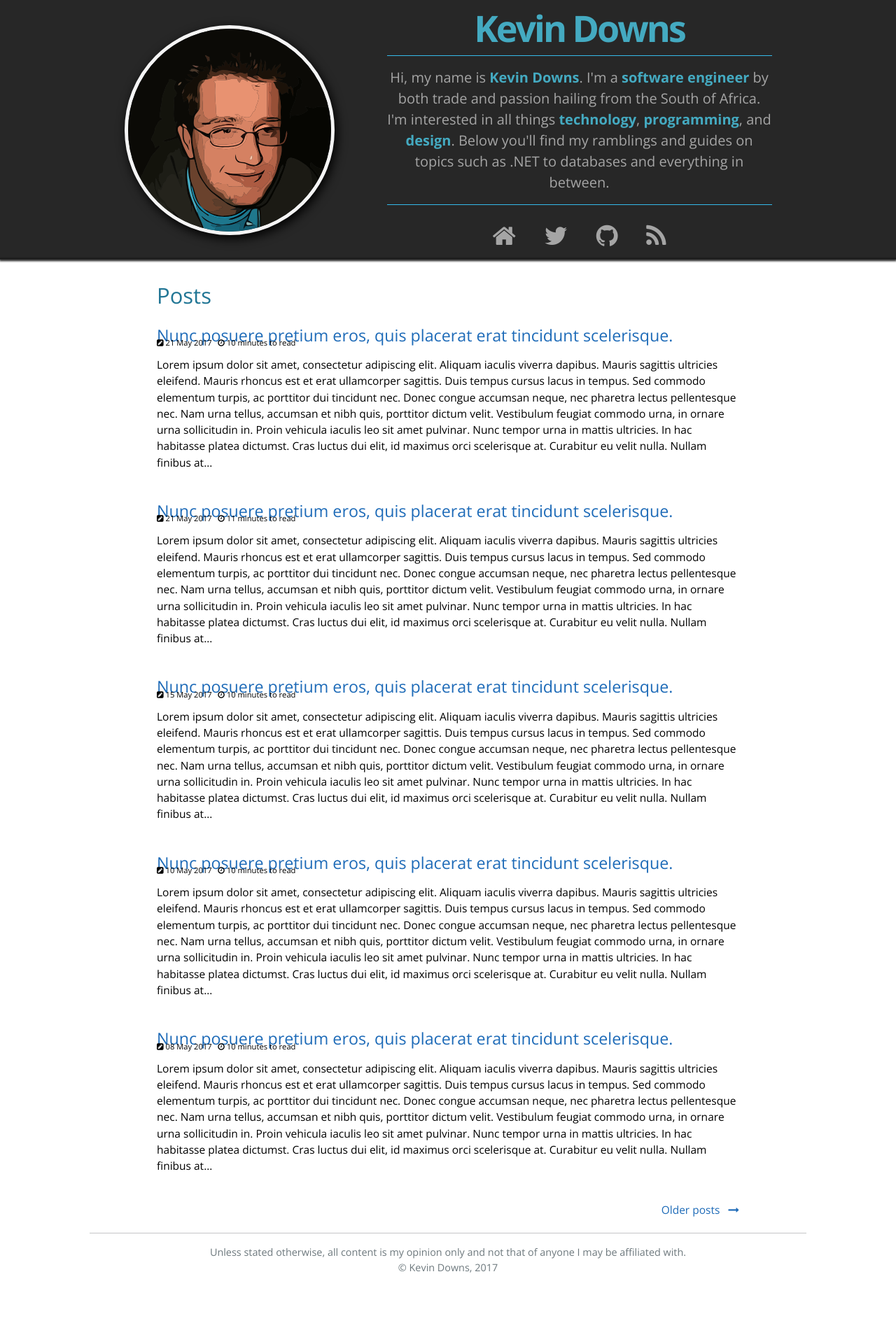
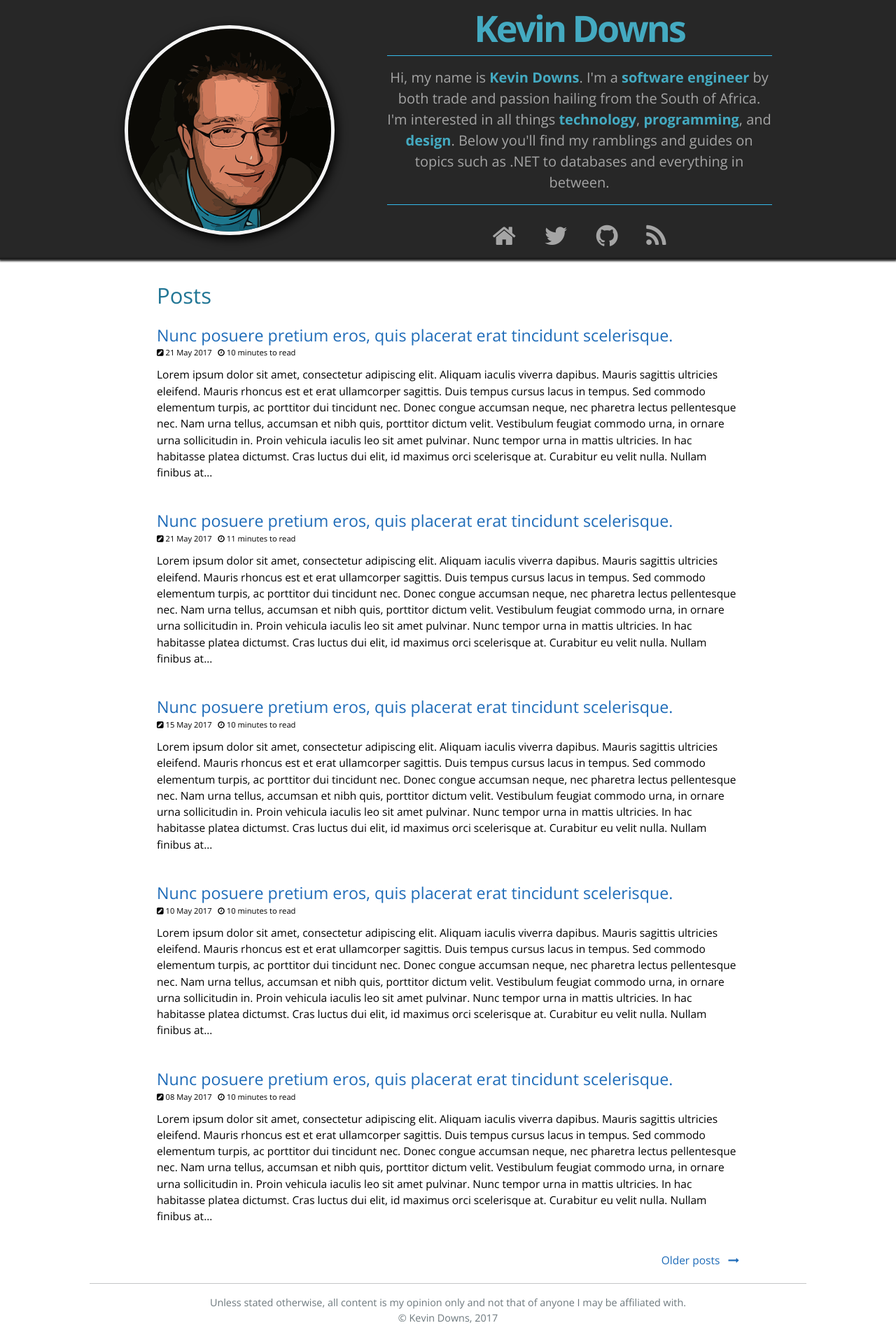
Before and after one commit to kpdowns/blog, a Jekyll site: the page built from index.html, in a window 1280 px wide. Shown: the whole page at 70% size. Built offline with Jekyll 4.4.1, drawn with Linux system fonts in a browser that asks for light colours; the list of posts is cut into pages by our own code; before the commit the page ends 1839 px from its top, so only the background shows below that.

Commit message:
Fix styling issue

```diff
--- a/css/cayman-dark.css
+++ b/css/cayman-dark.css
@@ -335,7 +335,6 @@ img {
 .post-sub-heading {
     font-size: .7rem;
     padding-bottom: 1em;
-    margin-top: -0.9rem;
 }
 
 .post-heading h2 {
```
